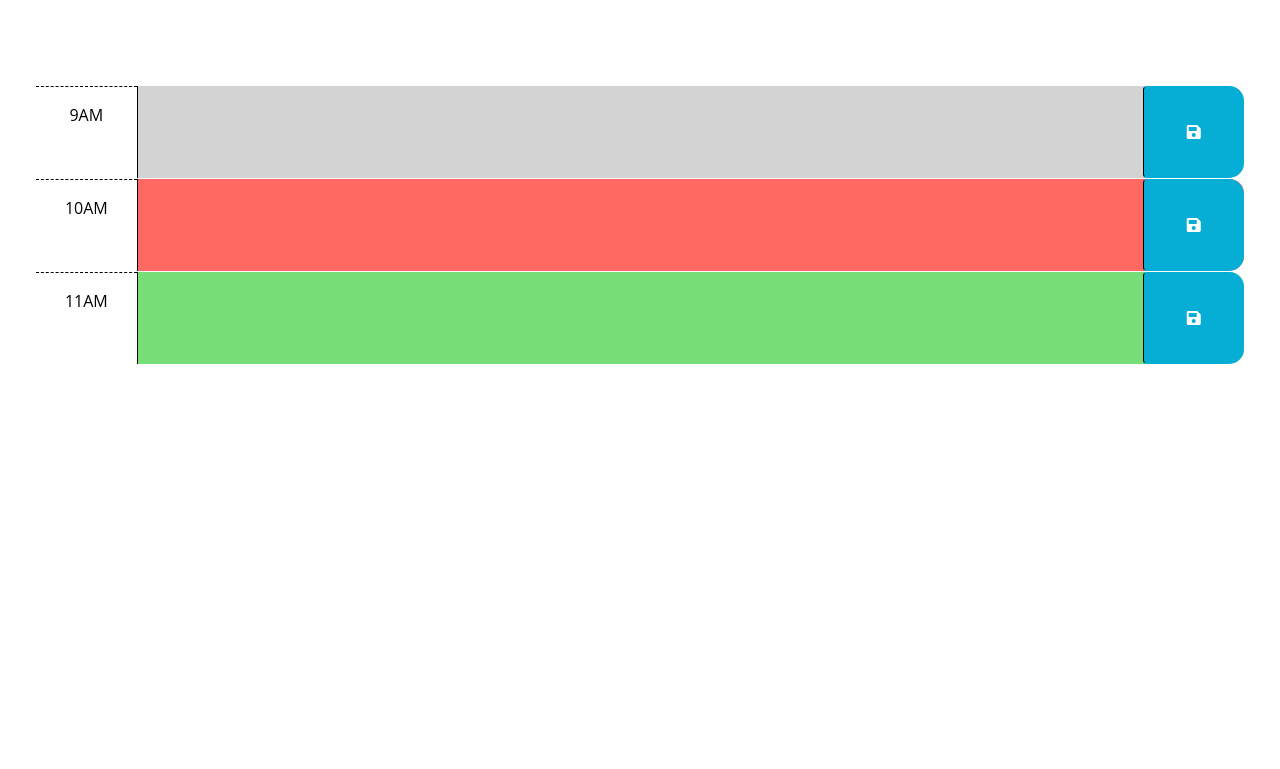
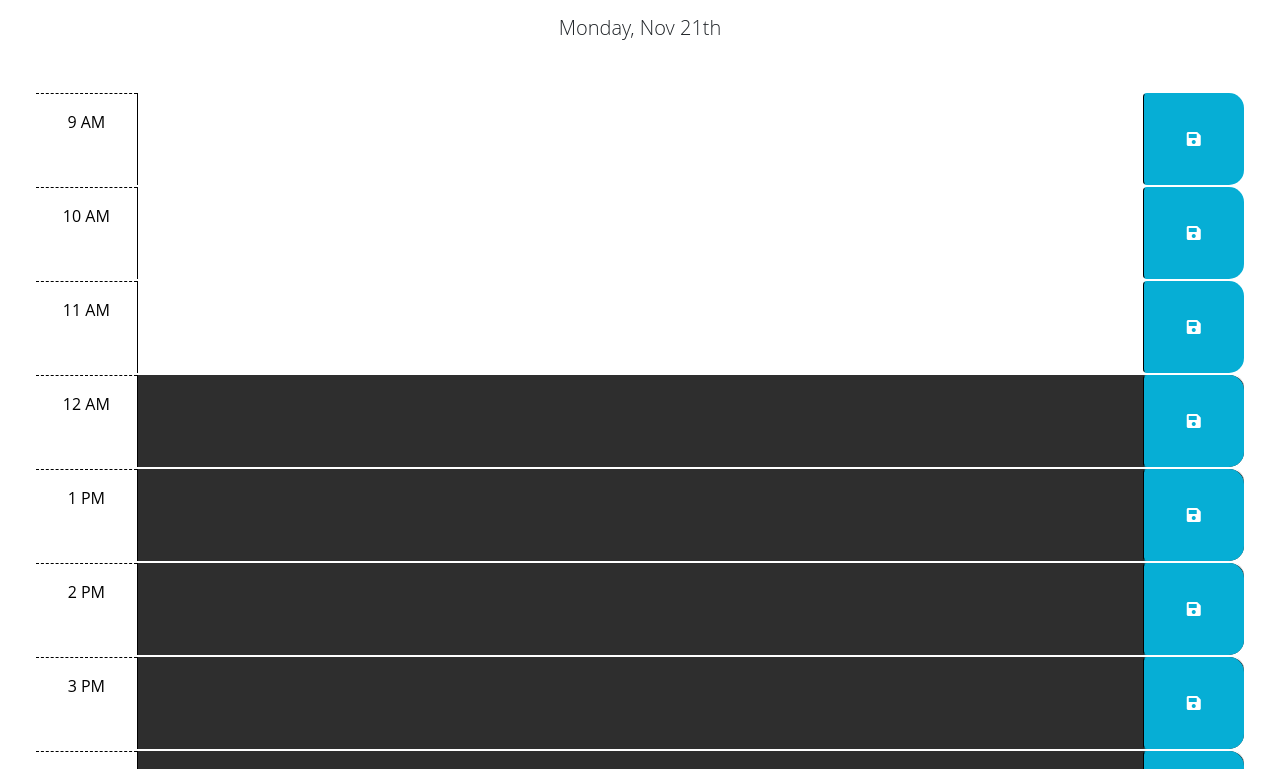
Before and after one commit to cjmugs1/workday-scheduler, a plain HTML site: page index.html in a window 1280 px wide. Shown: the part 166-935 px from the top of the page. Before the commit the page ends 800 px from the top, so only its background shows below. Drawn offline with nearby package versions, Linux system fonts and the light colour scheme.

Commit message:
created schedule blocks, now need to get setPastPresentFuture to work

```diff
--- a/assets/scripts/script.js
+++ b/assets/scripts/script.js
@@ -1,6 +1,100 @@
 // Wrap all code that interacts with the DOM in a call to jQuery to ensure that
 // the code isn't run until the browser has finished rendering all the elements
 // in the html.
+
+
+// Global Variables
+var schedule = $("#schedule");
+var workHours = 8;
+var currentTime = dayjs().format('h');
+var currentMilitaryTime = dayjs().format('H');
+
+
+
+// setting the current date in the header
+function setHeaderDate(){
+  var headerDateEl = $("#current-day");
+  var headerCurrentDate = dayjs().format('dddd, MMM D[th]');
+  headerDateEl.text(headerCurrentDate);
+
+}
+setHeaderDate();
+
+
+// CREATING THE SCHEUDLE:
+
+// create the hour block divs, html and css
+function createHourBlocks() {
+  var hourBlock = $("<div id='hour-block' class='row time-block inactive-block'></div>")
+
+  var hour = $("<div class='col-2 col-md-1 hour text-center py-3'></div>")
+  hourBlock.append(hour)
+
+  var scheduleItem = $("<textarea class='col-8 col-md-10 description' rows='3'></textarea>");
+  hourBlock.append(scheduleItem)
+
+  var saveBtn = $("<button class='btn saveBtn col-2 col-md-1' aria-label='save'></button>");
+  var saveIcon = $("<i class='fas fa-save' aria-hidden='true'></i>");
+  saveBtn.append(saveIcon);
+  hourBlock.append(saveBtn);
+
+  schedule.append(hourBlock);
+}
+
+// create an hour block for each hour of the day
+function createWorkDay() {
+  for (i=0; i <= workHours; i++){
+    createHourBlocks();
+  }
+}
+createWorkDay();
+
+// set the time for each hour block dynamically
+function setHourBlockTime() {
+  var thisHour;
+  var morningStart = 8;
+  var afternoonStart = 0;
+
+  for (i=0; i <= workHours; i++) {
+    var hourBlock = $("#schedule").children()[i];
+
+    if (morningStart <= 11) {
+      morningStart++
+      thisHour = morningStart
+      $(hourBlock).find('div').text(thisHour + " AM");
+    } else {
+      afternoonStart++;
+      thisHour = afternoonStart
+      $(hourBlock).find('div').text(thisHour + " PM");
+    };
+  };
+}
+setHourBlockTime();
+
+// set the past, present, and future block styles
+// function setPastPresentFuture(){
+//   var nonWorkingHours = [18,19,20,21,22,23,1,2,3,4,5,6,7,8]
+//   var workingHours = [9,10,11,12,1,2,3,4,5]
+
+//   if (!nonWorkingHours.includes(currentMilitaryTime) && workingHours.includes(currentTime)) {
+//     var currentWorkingHour;
+
+//     for (i=0; i <= workHours; i++) {
+//       var hourBlock = $("#schedule").children()[i];
+//       time = workingHours[i];
+//       if (currentWorkingHour <= currentTime){
+
+//       }
+
+//     }
+//   }
+// }
+
+// setPastPresentFuture();
+
+
+
+
 $(function () {
   // TODO: Add a listener for click events on the save button. This code should
   // use the id in the containing time-block as a key to save the user input in
@@ -21,3 +115,27 @@ $(function () {
   //
   // TODO: Add code to display the current date in the header of the page.
 });
+
+
+// set the time until the next day in the footer
+
+function setTimeUntilTomorrow() {
+  const relativeTime = window.dayjs_plugin_relativeTime;
+  dayjs.extend(relativeTime)
+
+
+
+
+  var footer = $('#footer')
+  var footerTimer = $("<p></p>");
+
+  var startOfTomorrow = dayjs().startOf('d');
+
+  startOfTomorrow = dayjs(startOfTomorrow).format('h mm');
+  console.log(startOfTomorrow);
+
+  $(footerTimer).text(startOfTomorrow.diff(currentMilitaryTime));
+  footer.append(footerTimer);
+}
+
+setTimeUntilTomorrow()
--- a/assets/styles/style.css
+++ b/assets/styles/style.css
@@ -21,13 +21,18 @@ textarea {
 }
 
 .row {
-  border-top: 1px solid white;
+  border-top: 2px solid white;
 }
 
 .hour {
   background-color: #ffffff;
   color: #000000;
   border-top: 1px dashed #000000;
+}
+
+.inactive-block {
+  background-color: #2e2e2e;
+  color: #2e2e2e;
 }
 
 .past {
--- a/index.html
+++ b/index.html
@@ -25,12 +25,12 @@
   </head>
 
   <body>
-    <header class="p-5 mb-4">
-      <h1 class="display-3">Work Day Scheduler</h1>
+    <header class="p-5 pb-3 mb-3 text-center">
+      <h1 class="display-3 ">Work Day Scheduler</h1>
       <p class="lead">A simple calendar app for scheduling your work day</p>
-      <p id="currentDay" class="lead"></p>
+      <p id="current-day" class="lead"></p>
     </header>
-    <div class="container-fluid px-5">
+    <div id="schedule" class="container-fluid px-5">
       <!-- Use class for "past", "present", and "future" to apply styles to the
         time-block divs accordingly. The javascript will need to do this by
         adding/removing these classes on each div by comparing the hour in the
@@ -42,16 +42,16 @@
         -->
 
       <!-- Example of a past time block. The "past" class adds a gray background color. -->
-      <div id="hour-9" class="row time-block past">
-        <div class="col-2 col-md-1 hour text-center py-3">9AM</div>
-        <textarea class="col-8 col-md-10 description" rows="3"> </textarea>
+      <div id="hour-block" class="row time-block">
+        <div class="col-2 col-md-1 hour text-center py-3"></div>
+        <textarea class="col-8 col-md-10 description" rows="3"></textarea>
         <button class="btn saveBtn col-2 col-md-1" aria-label="save">
           <i class="fas fa-save" aria-hidden="true"></i>
         </button>
       </div>
 
       <!-- Example of a present time block. The "present" class adds a red background color. -->
-      <div id="hour-10" class="row time-block present">
+      <div id="hour-10" class="row time-block">
         <div class="col-2 col-md-1 hour text-center py-3">10AM</div>
         <textarea class="col-8 col-md-10 description" rows="3"> </textarea>
         <button class="btn saveBtn col-2 col-md-1" aria-label="save">
@@ -60,7 +60,7 @@
       </div>
 
       <!-- Example of a future time block. The "future" class adds a green background color. -->
-      <div id="hour-11" class="row time-block future">
+      <div id="hour-11" class="row time-block">
         <div class="col-2 col-md-1 hour text-center py-3">11AM</div>
         <textarea class="col-8 col-md-10 description" rows="3"> </textarea>
         <button class="btn saveBtn col-2 col-md-1" aria-label="save">
@@ -69,11 +69,14 @@
       </div>
     </div>
 
+    <footer id="footer">
+    </footer>
+
     <script src="https://cdnjs.cloudflare.com/ajax/libs/jquery/3.2.1/jquery.min.js"></script>
     <script src="https://cdn.jsdelivr.net/npm/dayjs@1.11.3/dayjs.min.js"
     integrity="sha256-iu/zLUB+QgISXBLCW/mcDi/rnf4m4uEDO0wauy76x7U="
     crossorigin="anonymous"></script>
-
+    <script src="https://unpkg.com/dayjs@1.8.21/plugin/relativeTime.js"></script>
     <script src="./assets/scripts/script.js"></script>
   </body>
 </html>
```
Also changed, not shown: 1 other file.
